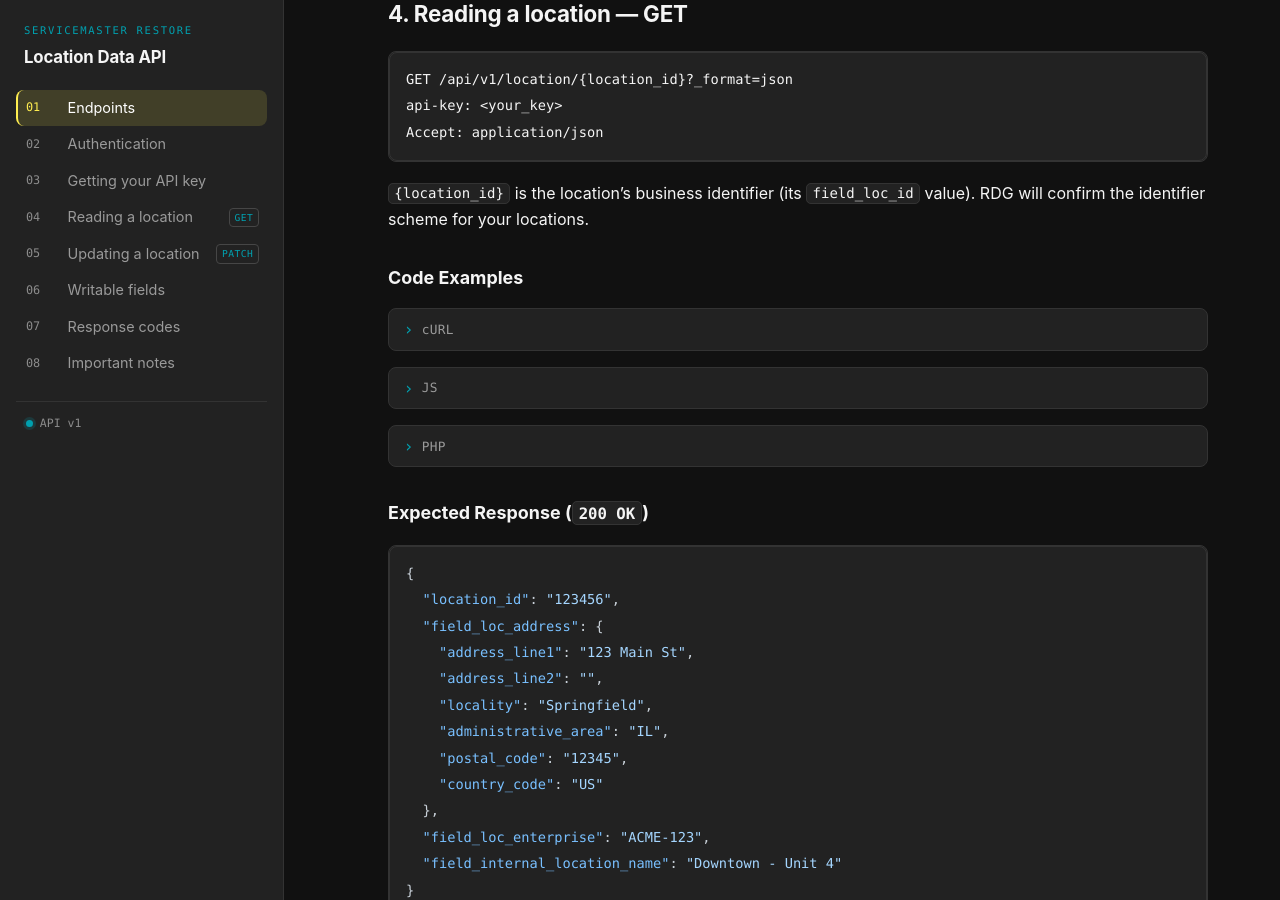
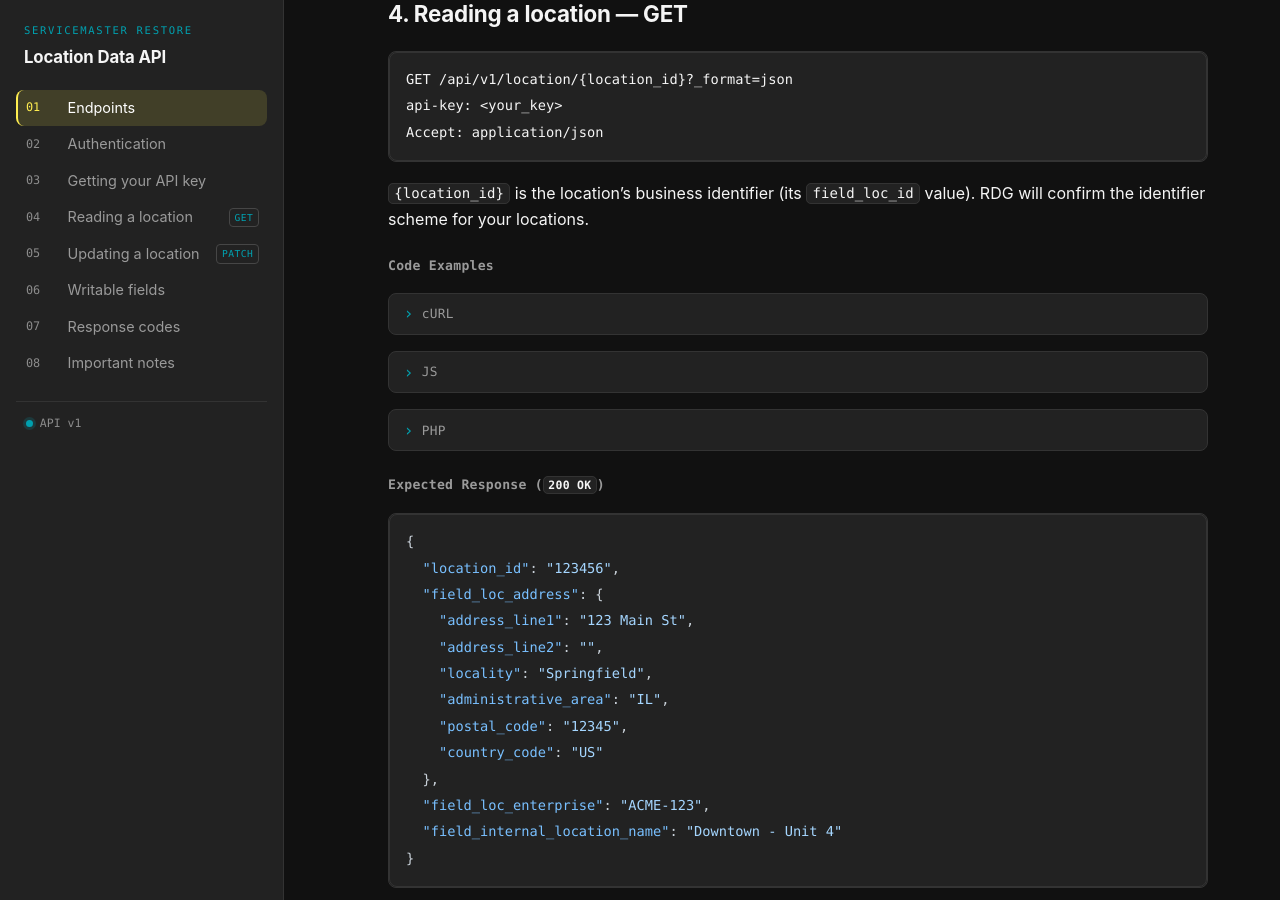
Before and after one commit to frank-holub/smr-brand-loc-data-api-docs, a Jekyll site: the page built from index.md, in a window 1280 px wide and 900 px high, scrolled down 2637 px. Built offline with Jekyll 4.4.1, drawn with Linux system fonts in a browser that asks for light colours.

````diff
--- a/index.md
+++ b/index.md
@@ -142,7 +142,7 @@ Accept: application/json
 
 `{location_id}` is the location's business identifier (its `field_loc_id` value). RDG will confirm the identifier scheme for your locations.
 
-### Code Examples
+#### Code Examples
 
 <details>
 <summary>cURL</summary>
@@ -184,7 +184,7 @@ echo $response->getBody();
 {% endhighlight %}
 </details>
 
-### Expected Response (`200 OK`)
+#### Expected Response (`200 OK`)
 
 ```json
 {
@@ -217,7 +217,7 @@ Accept: application/json
 
 `PATCH` is a **partial update**: only the top-level fields you include in the body are changed. Any field you omit is left exactly as it was.
 
-### Code Examples
+#### Code Examples
 
 <details>
 <summary>cURL</summary>
@@ -292,7 +292,7 @@ echo $response->getBody();
 {% endhighlight %}
 </details>
 
-### Expected Response (`200 OK`)
+#### Expected Response (`200 OK`)
 
 Echoes back only the field(s) that changed, plus a confirmation.
 
````
